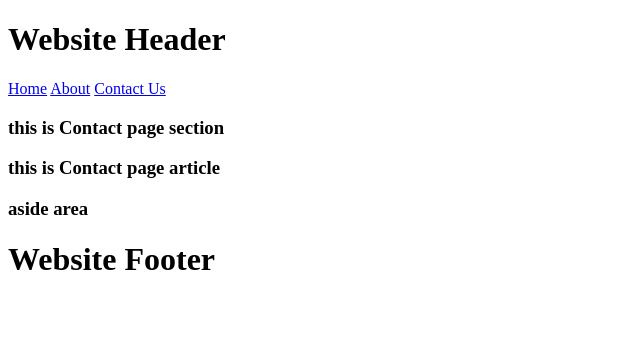
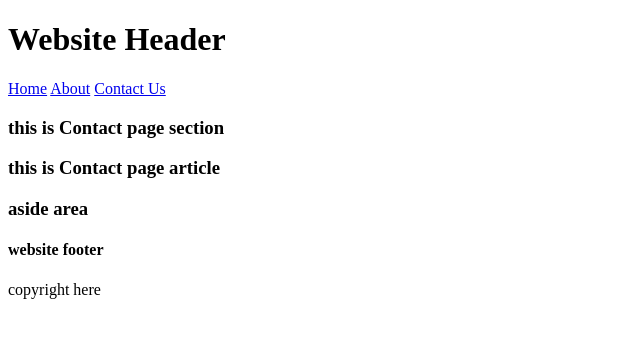
Before and after one commit to mir-moo/html5-course, a plain HTML site: page session-00/pages/contact-us.html in a window 1280 px wide. Shown: the whole page, without its empty margins (0-640 px from the left). Drawn offline with Linux system fonts and the light colour scheme.

Commit message:
Update contact-us.html

```diff
--- a/session-00/pages/contact-us.html
+++ b/session-00/pages/contact-us.html
@@ -23,7 +23,8 @@
         <h3>aside area</h3>
     </aside>
     <footer>
-        <h1>Website Footer</h1>
+        <h4>website footer</h4>
+        <p>copyright here</p>
     </footer>
 </body>
 
```
